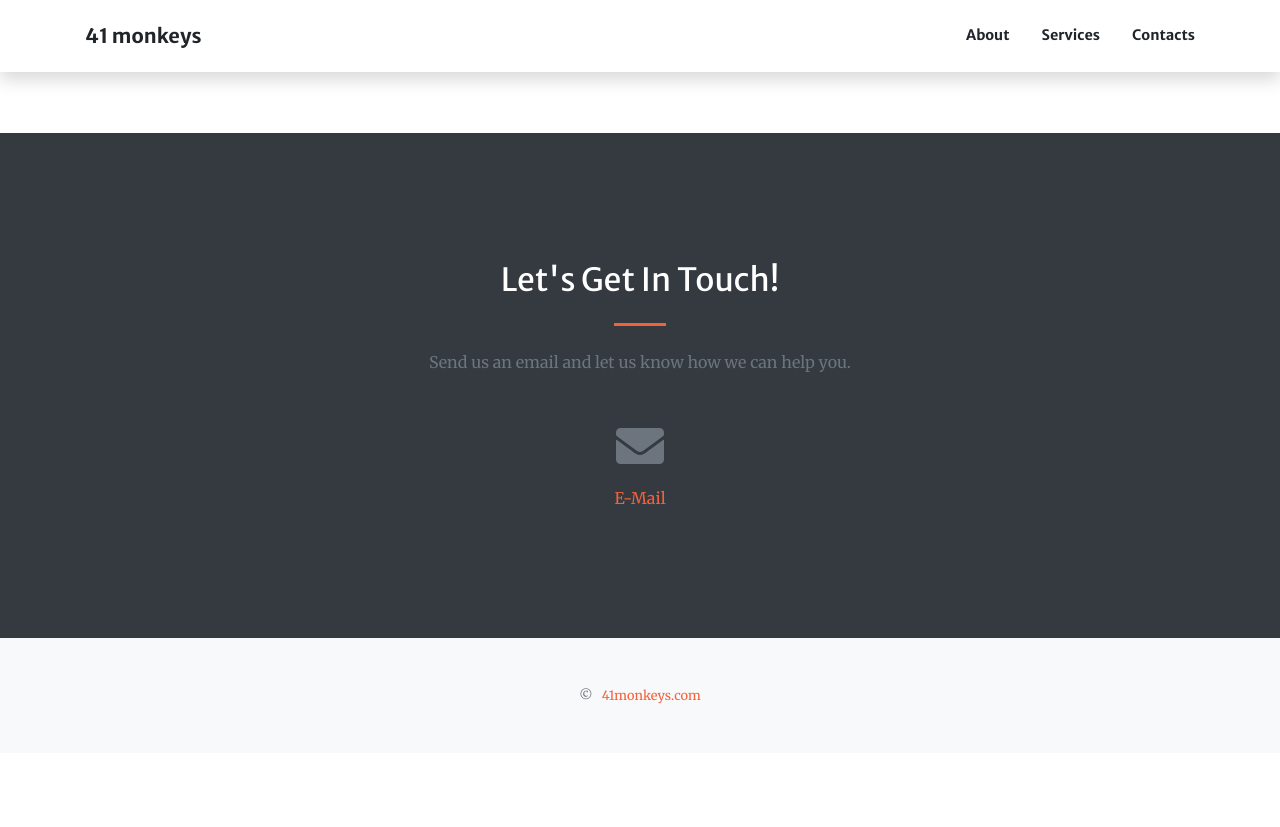
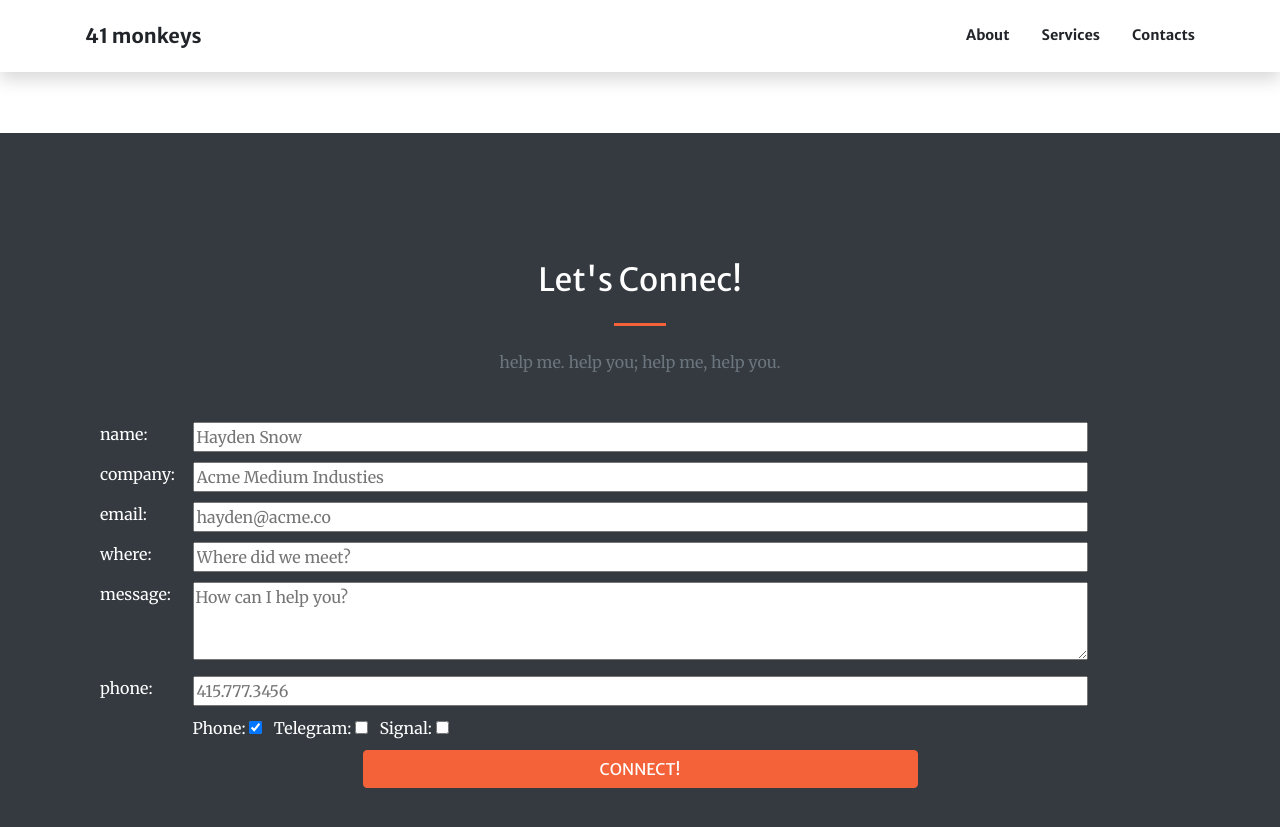
Before and after one commit to MonkeyNumberOne/41monkeys.github.io, a Jekyll site: the page built from index.md, in a window 1280 px wide and 900 px high, scrolled down 1764 px. Shown: the top 827 px of the window. Built offline with Jekyll 4.4.1, drawn with Linux system fonts in a browser that asks for light colours; comment, search, counter and statistics services are not loaded; before the commit the page ends 2517 px from its top, so only the background shows below that.

Commit message:
adds contact form

```diff
--- a/_includes/contact.html
+++ b/_includes/contact.html
@@ -5,16 +5,85 @@
         <h2 class="mt-0">{{ section.title }}</h2>
         <hr class="divider my-4">
         <p class="text-muted mb-5">{{ section.text }}</p>
+        <p class="text-muted mb-5"></p>
       </div>
     </div>
-    <div class="row justify-content-center">
-      {% for action in section.actions %}
-      {% assign fa = action.icon_type | default: "fas" %}
-      <div class="col ml-auto text-center">
-        <i class="{{ fa }} {{ action.icon }} fa-3x mb-3 text-muted"></i>
-        <a class="d-block" href="{{ action.url }}">{{ action.title }}</a>
+
+
+  <div class="container">
+    <div class="row">
+      <div class="col-lg-12">
+        <form action="https://getform.io/f/f5c9fa6a-b91d-409e-9e1b-6910499759ed" method="POST">
+
+          <div class="row">
+            <div class="col-lg-1 col-md-2 col-sm-2">
+              <p>name:</p>
+            </div>
+            <div class="col-lg-10 col-md-8 col-sm-9">
+              <input type="text" name="name" id="name" placeholder="Hayden Snow" style="width:100%">
+            </div>
+          </div>
+
+          <div class="row">
+            <div class="col-lg-1 col-md-2 col-sm-2">
+              <p>company:</p>
+            </div>
+            <div class="col-lg-10 col-md-8 col-sm-9">
+              <input type="text" name="company" id="company" placeholder="Acme Medium Industies" style="width:100%">
+            </div>
+          </div>
+
+          <div class="row">
+            <div class="col-lg-1 col-md-2 col-sm-2">
+              <p>email:</p>
+            </div>
+            <div class="col-lg-10 col-md-8 col-sm-9">
+              <input type="email" name="email" id="email" placeholder="hayden@acme.co" style="width:100%">
+            </div>
+          </div>
+
+          <div class="row">
+            <div class="col-lg-1 col-md-2 col-sm-2">
+              <p>where:</p>
+            </div>
+            <div class="col-lg-10 col-md-8 col-sm-9">
+              <input type="text" name="message" id="message" placeholder="Where did we meet?" style="width:100%">
+            </div>
+          </div>
+
+          <div class="row">
+            <div class="col-lg-1 col-md-2 col-sm-2">
+              <p>message:</p>
+            </div>
+            <div class="col-lg-10 col-md-8 col-sm-9">
+              <textarea rows="3" cols="60" name="text" placeholder="How can I help you?" style="width:100%; margin-bottom: 10px;"></textarea>
+            </div>
+          </div>
+
+          <div class="row">
+            <div class="col-lg-1 col-md-2 col-sm-2">
+              <p>phone:</p>
+            </div>
+            <div class="col-lg-10 col-md-8 col-sm-9">
+              <input type="tel" name="phone" id="phone" placeholder="415.777.3456" style="width:100%">
+            </div>
+          </div>
+          <div class="row">
+            <div class="col-lg-1 col-md-2 col-sm-2">
+            </div>
+            <div class="col-lg-10 col-md-8 col-sm-9" style="margin-bottom: 10px;">
+               Phone:    <input type="checkbox" name="phone" id="phone" value="yes" checked>
+               &nbsp Telegram: <input type="checkbox" name="Telegram" id="Telegram" value="yes" >
+               &nbsp Signal:   <input type="checkbox" name="Signal" id="Signal" value="yes" >
+            </div>
+          </div>
+
+
+          <div class="row justify-content-center">
+            <button type="submit" class="btn btn-primary" style="width:50%">CONNECT!</button>
+          </div>
+        </form>
       </div>
-      {% endfor %}
     </div>
   </div>
 </section>
--- a/index.md
+++ b/index.md
@@ -44,9 +44,9 @@ sections:
 
   - type: contact.html
     section_id: contacts
-    title: Let's Get In Touch!
+    title: Let's Connec!
     text: >-
-      Send us an email and let us know how we can help you.
+      help me. help you; help me, help you.
     actions:
     - title: E-Mail
       icon: fa-envelope
```
